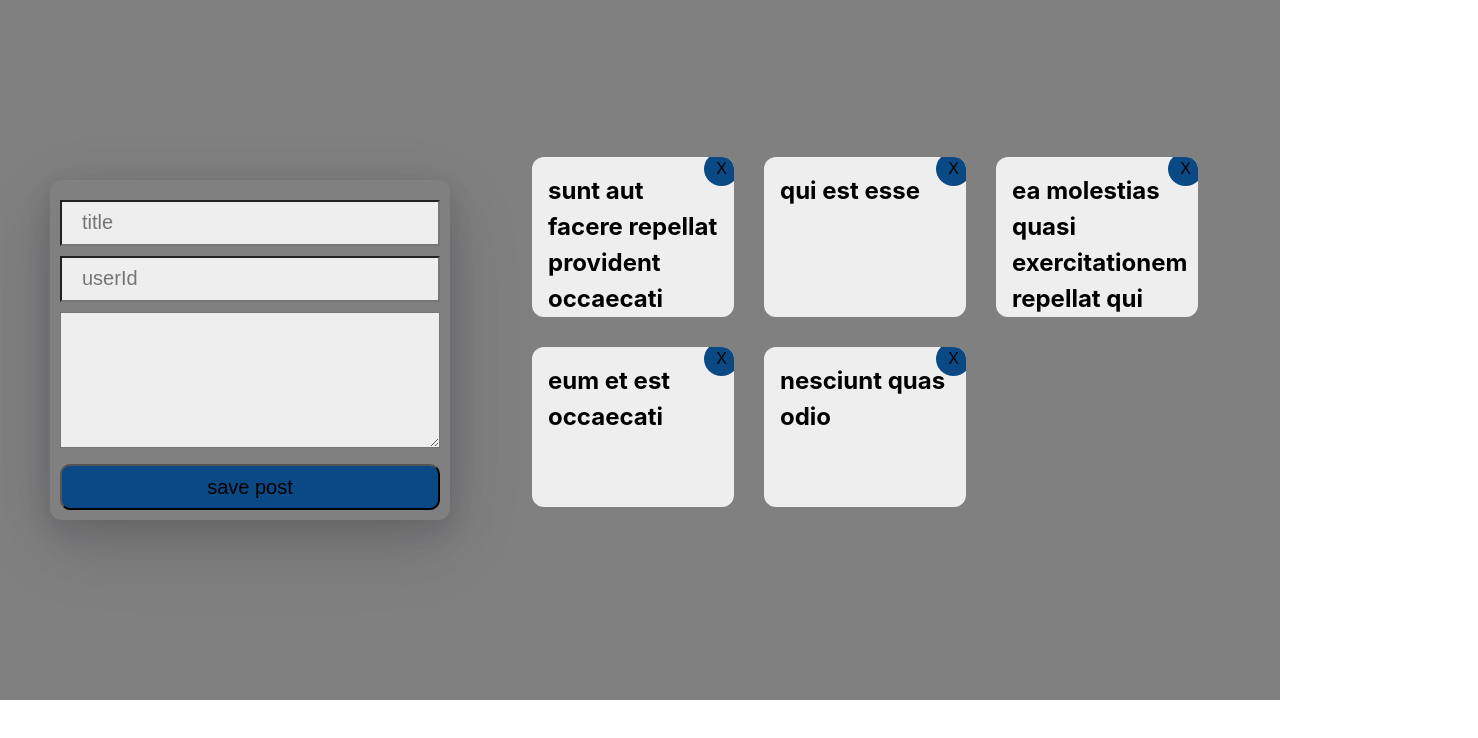
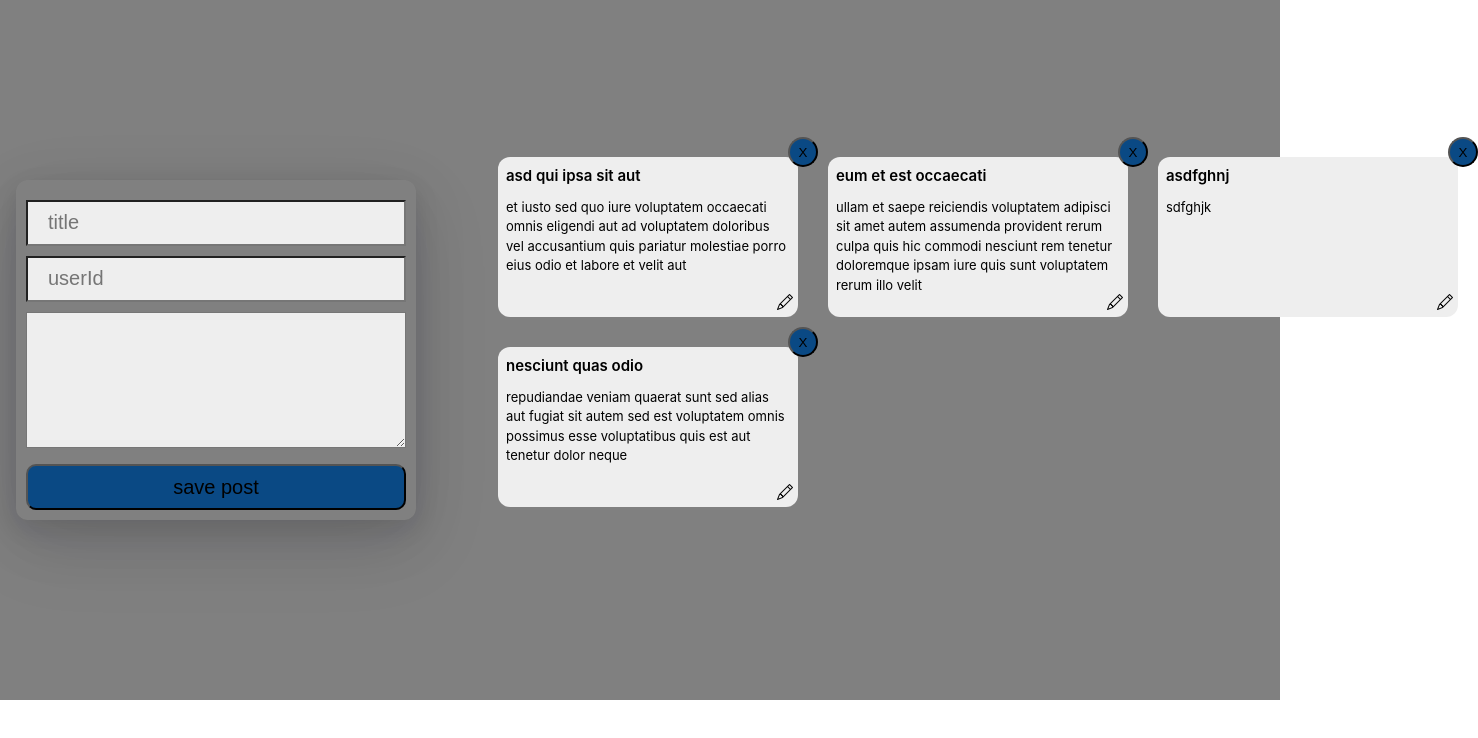
Before and after one commit to BrownEdgar/react-project, a React (Vite) app: page / in a window 1280 px wide. Shown: the top 738 px of the page, 1478 px wide, since content can reach past the window. Built offline with nearby package versions, Linux system fonts and the light colour scheme; data requests are answered from the project's data file.

Commit message:
patch edit

```diff
--- a/db.json
+++ b/db.json
@@ -2,31 +2,25 @@
   "posts": [
     {
       "userId": 1,
-      "id": 1,
-      "title": "sunt aut facere repellat provident occaecati excepturi optio reprehenderit",
-      "body": "quia et suscipit\nsuscipit recusandae consequuntur expedita et cum\nreprehenderit molestiae ut ut quas totam\nnostrum rerum est autem sunt rem eveniet architecto"
-    },
-    {
-      "userId": 1,
-      "id": 2,
-      "title": "qui est esse",
-      "body": "est rerum tempore vitae\nsequi sint nihil reprehenderit dolor beatae ea dolores neque\nfugiat blanditiis voluptate porro vel nihil molestiae ut reiciendis\nqui aperiam non debitis possimus qui neque nisi nulla"
-    },
-    {
-      "userId": 1,
-      "id": 3,
-      "title": "ea molestias quasi exercitationem repellat qui ipsa sit aut",
+      "id": "3",
+      "title": "asd qui ipsa sit aut",
       "body": "et iusto sed quo iure\nvoluptatem occaecati omnis eligendi aut ad\nvoluptatem doloribus vel accusantium quis pariatur\nmolestiae porro eius odio et labore et velit aut"
     },
     {
       "userId": 1,
-      "id": 4,
+      "id": "4",
       "title": "eum et est occaecati",
       "body": "ullam et saepe reiciendis voluptatem adipisci\nsit amet autem assumenda provident rerum culpa\nquis hic commodi nesciunt rem tenetur doloremque ipsam iure\nquis sunt voluptatem rerum illo velit"
     },
     {
+      "id": "w2ZSGpx",
+      "title": "asdfghnj",
+      "userId": "1",
+      "body": "sdfghjk"
+    },
+    {
       "userId": 1,
-      "id": 5,
+      "id": "5",
       "title": "nesciunt quas odio",
       "body": "repudiandae veniam quaerat sunt sed\nalias aut fugiat sit autem sed est\nvoluptatem omnis possimus esse voluptatibus quis\nest aut tenetur dolor neque"
     }
--- a/src/App.jsx
+++ b/src/App.jsx
@@ -4,7 +4,6 @@ import FData from './Home Worck/FData/FData'
 import OurProducts from './Home Worck/OurProducts/OurProducts'
 import Users from './Home Worck/Users/Users'
 import Pagination from './Home Worck/Pagination/Pagination'
-import PaginateBlog from './Home Worck/PaginateBlog/PaginateBlog'
 import AxiosTask from './Home Worck/Axios/AxiosTask'
 import Server from './Home Worck/json-server/Server'
 
--- a/src/Home Worck/json-server/Server.jsx
+++ b/src/Home Worck/json-server/Server.jsx
@@ -1,7 +1,7 @@
 import axios from 'axios'
-import React,{useState,useEffect} from 'react'
+import React, { useState, useEffect } from 'react'
 import './Server.scss'
-import {nanoid} from 'nanoid'
+import { nanoid } from 'nanoid'
 import JsonPaginate from 'react-paginate';
 
 
@@ -9,6 +9,7 @@ export default function Server() {
   const [user, setUser] = useState([])
   const [page, setPage] = useState(1)
   const [perPage, setPerPage] = useState(6)
+  const [edit, setEdit] = useState(null)
 
   const x = page * perPage
   const currentSlice = user.slice(x - perPage, x)
@@ -17,9 +18,9 @@ export default function Server() {
     setPage(selected + 1)
   }
 
-    const getUser = () =>{
+  const getUser = () => {
     axios('http://localhost:3000/posts')
-        .then(res=>setUser(res.data))
+      .then(res => setUser(res.data))
   }
   useEffect(() => {
     getUser()
@@ -54,6 +55,23 @@ export default function Server() {
         getUser();
       })
   }
+  const editUserId = (e,id) => {
+    e.preventDefault()
+    setEdit(id)
+  }
+  const changePost =(e,postId)=>{
+    e.preventDefault();
+    const { title, body } = e.target;
+
+    const newPost = {
+      title:title.value,
+      body:body.value
+    }
+axios.patch(`http://localhost:3000/posts/${postId}`,newPost)
+.then(res => getUser())
+.finally(()=>setEdit(null))
+  }
+
   return (
     <div className='Server'>
       <form className='sign' onSubmit={handleSubmit}>
@@ -65,34 +83,47 @@ export default function Server() {
       <div>
         <div className="Server__posts">
           {
-            user.length<=6
-            ?user.map(elem => {
+            currentSlice.map(elem => {
               return (
                 <div key={elem.id}>
+
+                  {
+                    (edit===elem.id) ? (
+                      <form className='forma' onSubmit={(e)=>changePost(e,elem.id)}>
+                        <textarea name="title" id="title" cols="25" rows="2"defaultValue={elem.title} ></textarea>
+                        <textarea name="body" id="body" cols="30" rows="4"  defaultValue={elem.body}></textarea>
+                        <button onClick={()=>setEdit(null)} className='forma__cancel'>Cancel</button>
+                        <button className='forma__save'>Save</button>
+                        </form>
+                    ) : (
+                      <>
                         <h2>{elem.title}</h2>
-                <button onClick={()=>deletUser(elem.id)}>X</button>
+                        <p>{elem.body}</p>
+                        <button className='delete' onClick={() => deletUser(elem.id)}>X</button>
+                        <button className='edit' onClick={(e) => editUserId(e,elem.id)} >
+                          <i className="bi bi-pencil"></i>
+                          </button>
+                      </>
+                    )
+                  }
+
                 </div>
-            )})
-            :currentSlice.map(elem => {
-                return (
-                  <div key={elem.id}>
-                    <h2>{elem.title}</h2>
-                <button onClick={()=>deletUser(elem.id)}>X</button>
-                  </div>
-                )})
+
+              )
+            })
           }
 
 
 
         </div>
         {
-                user.length<=6?
+          user.length <= 6 ?
             null
-                :<JsonPaginate
+            : <JsonPaginate
               className='JsonPaginate'
               nextLabel="next"
               onPageChange={handlePageClick}
-                pageCount={Math.ceil(user.length/perPage)}
+              pageCount={Math.ceil(user.length / perPage)}
               previousLabel="prev"
               renderOnZeroPageCount={null}
             />
--- a/src/Home Worck/json-server/Server.scss
+++ b/src/Home Worck/json-server/Server.scss
@@ -2,7 +2,6 @@
     height: 700px;
     background-color: grey;
     display: flex;
-    justify-content: center;
     align-items: center;
     gap: 50px;
     padding: 1em;
@@ -42,27 +41,80 @@
         gap: 30px;
 
         &>div {
+            width: 300px;
             position: relative;
             border-radius: 12px;
-            overflow: hidden;
             background-color: #eee;
-            padding: 1em;
+            padding: 0.5em;
 
-            &>button {
-                background-color: rgb(10, 73, 132);
+            &>.forma{
+                position: relative;
+                height: 100%;
+                .forma__cancel{
+                    position: absolute;
+                    bottom: 0;
+                    left: 0;
+                    background-color: rgb(217, 60, 60);
+                    color: black;
+                    padding: 0.5em;
+                    border-radius: 10px;
+                    border: none;
+                    &:active{
+                        scale: 0.9;
+                    }
+
+                }
+                .forma__save{
+                    position: absolute;
+                    bottom: 0;
+                    right: 0;
+                    background-color:rgb(51, 149, 209);
+                    color: black;
+                    padding: 0.5em;
+                    border-radius: 10px;
+                    border: none;
+                    &:active{
+                        scale: 0.9;
+                    }
+
+                }
+            }
+            &>.edit {
+                background-color:#eee;
                 color: black;
-                border-radius: 50%;
-                width: 35px;
+                border: none;
                 position: absolute;
-                top: -5px;
-                right: -5px;
-                &:hover{
-                    background-color: aqua;
+                bottom: 5px;
+                right: 5px;
+                transition: 0.3s;
+                font-size: 16px;
+
+                &:hover {
+                background-color:#eee;
+                    color: red;
                 }
-                &:active{
+
+                &:active {
+                    transition: 0.3s;
                     scale: 0.8;
                 }
             }
+
+            &>h2 {
+                margin-top: 0;
+                font-size: 15px;
+                font-weight: 600;
+            }
+
+            &>p {
+                margin-top: 10px;
+                font-size: 13px;
+                font-weight: 400;
+            }
+
+
+
+
         }
     }
 }
@@ -86,3 +138,22 @@
         }
     }
 }
+
+.delete {
+    background-color: rgb(10, 73, 132);
+    color: black;
+    border-radius: 50%;
+    width: 30px;
+    height: 30px;
+    position: absolute;
+    top: -20px;
+    right: -20px;
+
+    &:hover {
+        background-color: aqua;
+    }
+
+    &:active {
+        scale: 0.8;
+    }
+}
```
Lines whose indentation alone changed are shown as unchanged.
